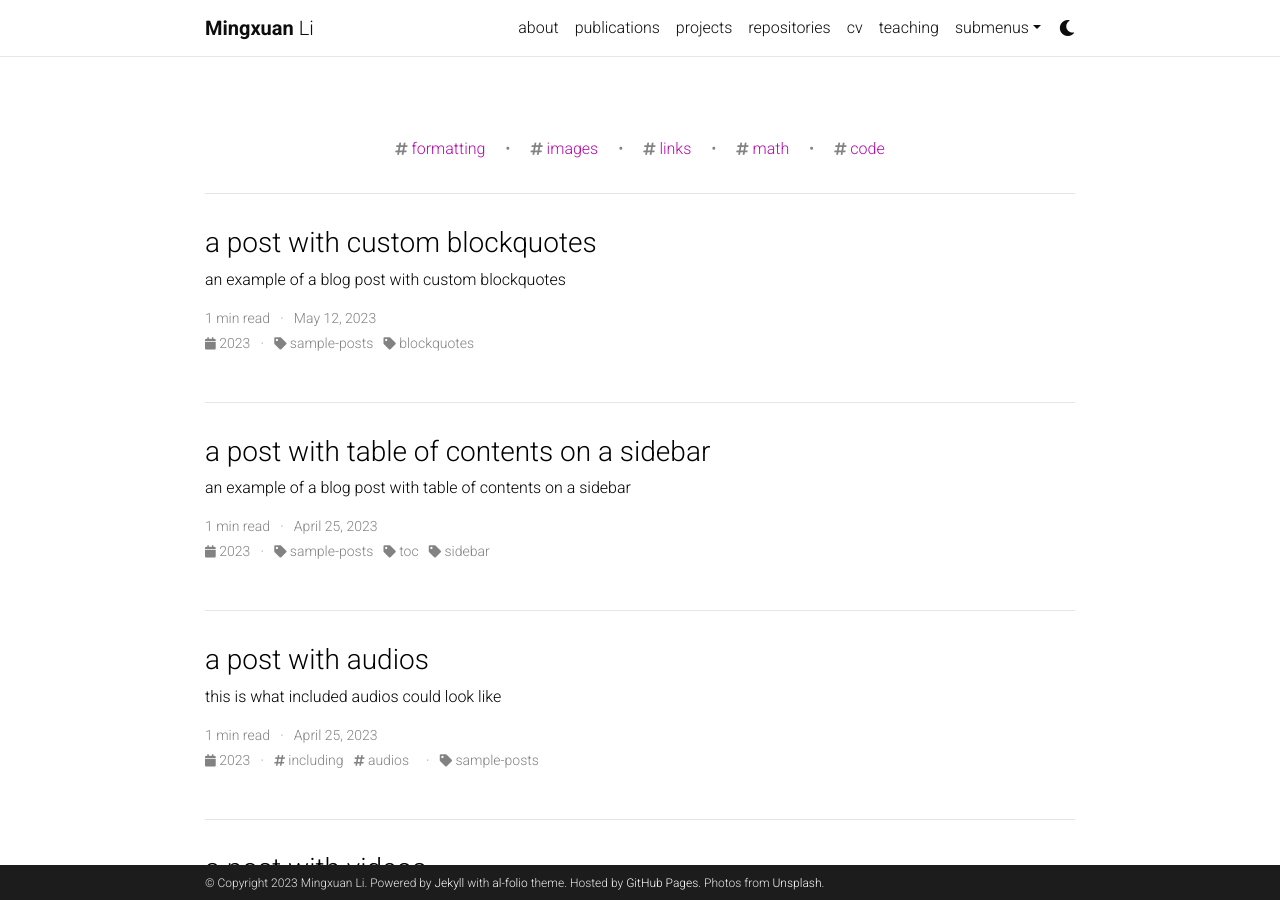
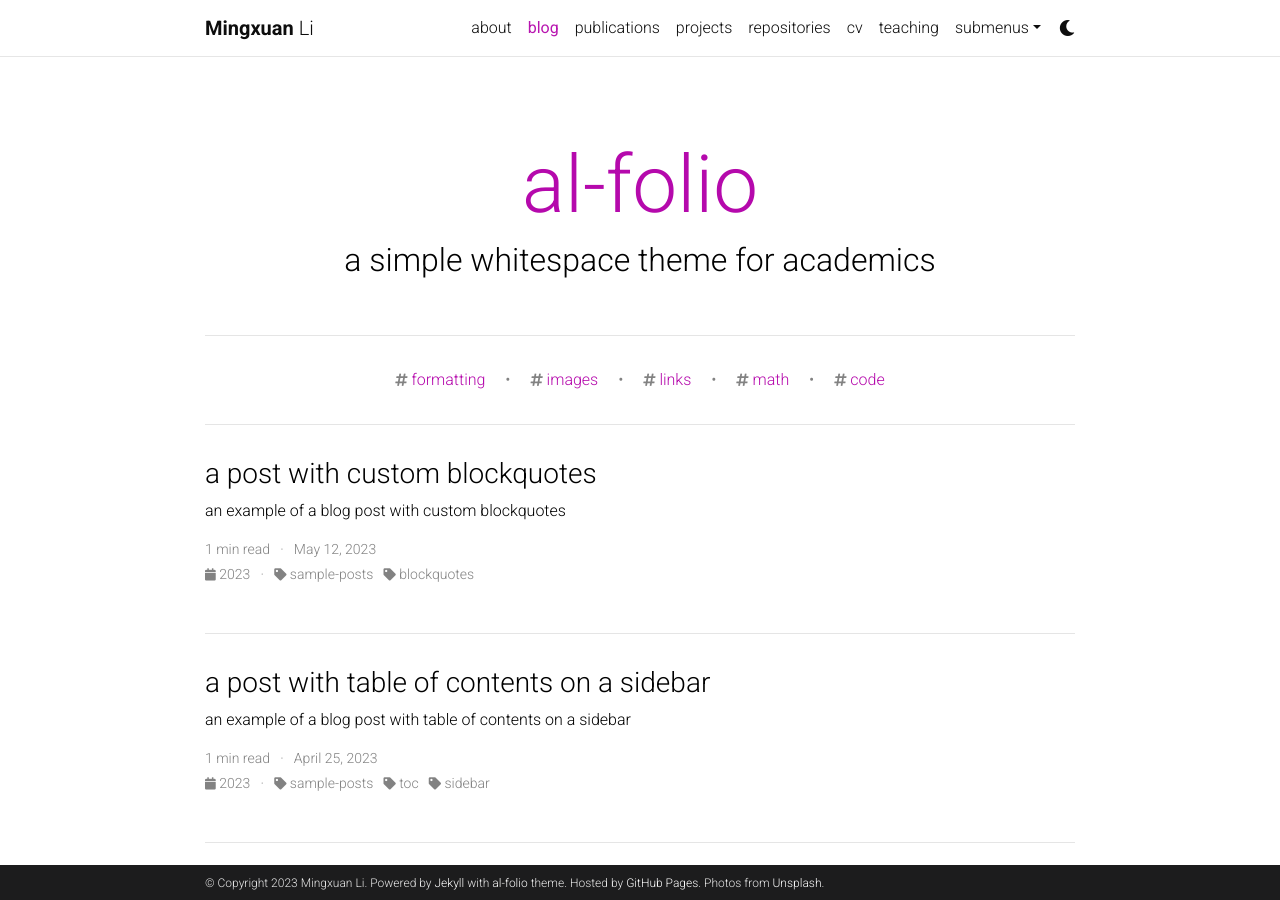
Before and after one commit to limx59/limx59.github.io, a Jekyll site: the page built from blog/index.html, in a window 1280 px wide and 900 px high. Built offline with Jekyll 4.4.1, drawn with Linux system fonts in a browser that asks for light colours; the list of posts is cut into pages by our own code; comment, search, counter and statistics services are not loaded; a style sheet for code colours, icons or effects is not loaded.

Commit message:
Update _config.yml

```diff
--- a/_config.yml
+++ b/_config.yml
@@ -122,10 +122,10 @@
 # Blog
 # -----------------------------------------------------------------------------
 
-# Limx59 blog_name: al-folio # blog_name will be displayed in your blog page
-# Limx59 blog_nav_title: blog # your blog must have a title for it to be displayed in the nav bar
-# Limx59 blog_description: a simple whitespace theme for academics
-# Limx59 permalink: /blog/:year/:title/
+blog_name: al-folio # blog_name will be displayed in your blog page
+blog_nav_title: blog # your blog must have a title for it to be displayed in the nav bar
+blog_description: a simple whitespace theme for academics
+permalink: /blog/:year/:title/
 
 # Pagination
 pagination:
```
